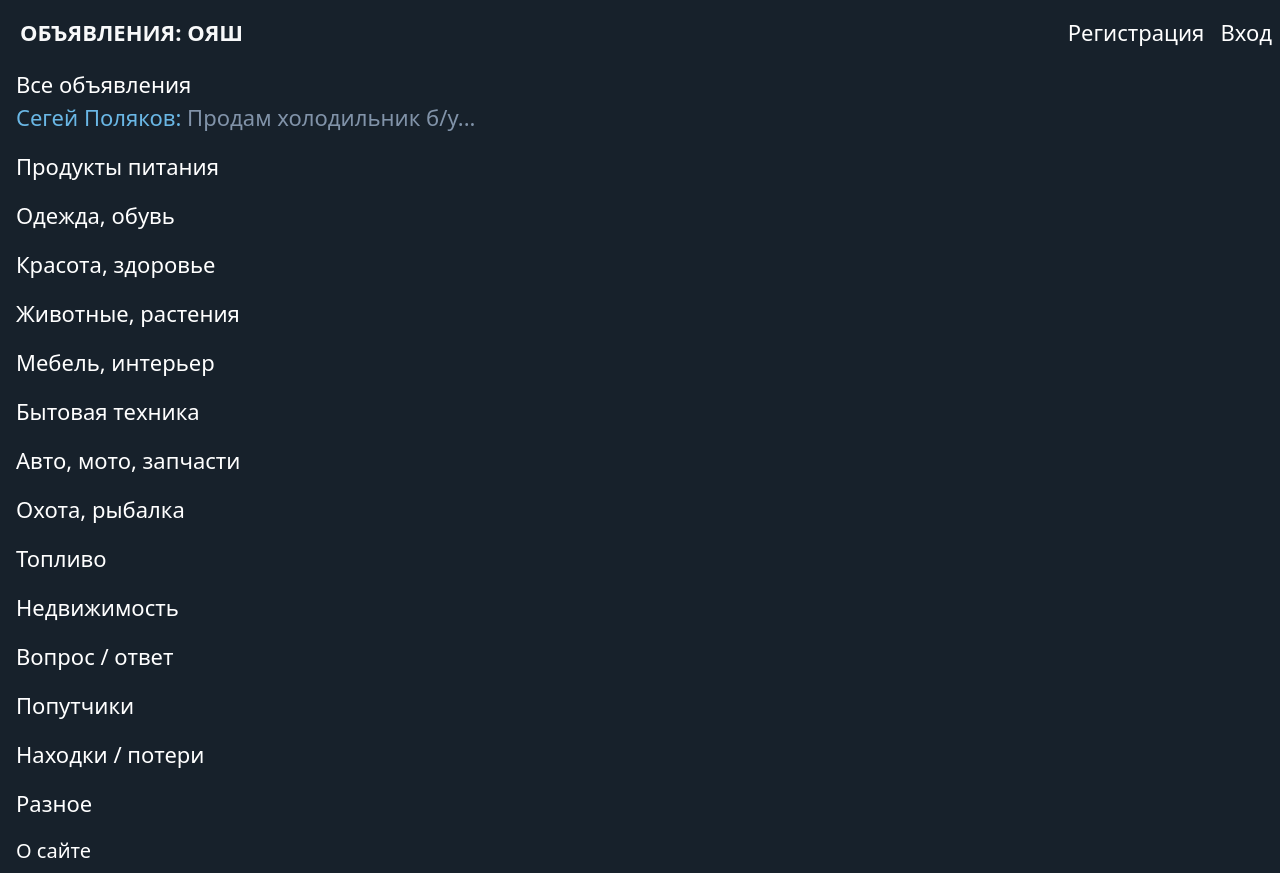
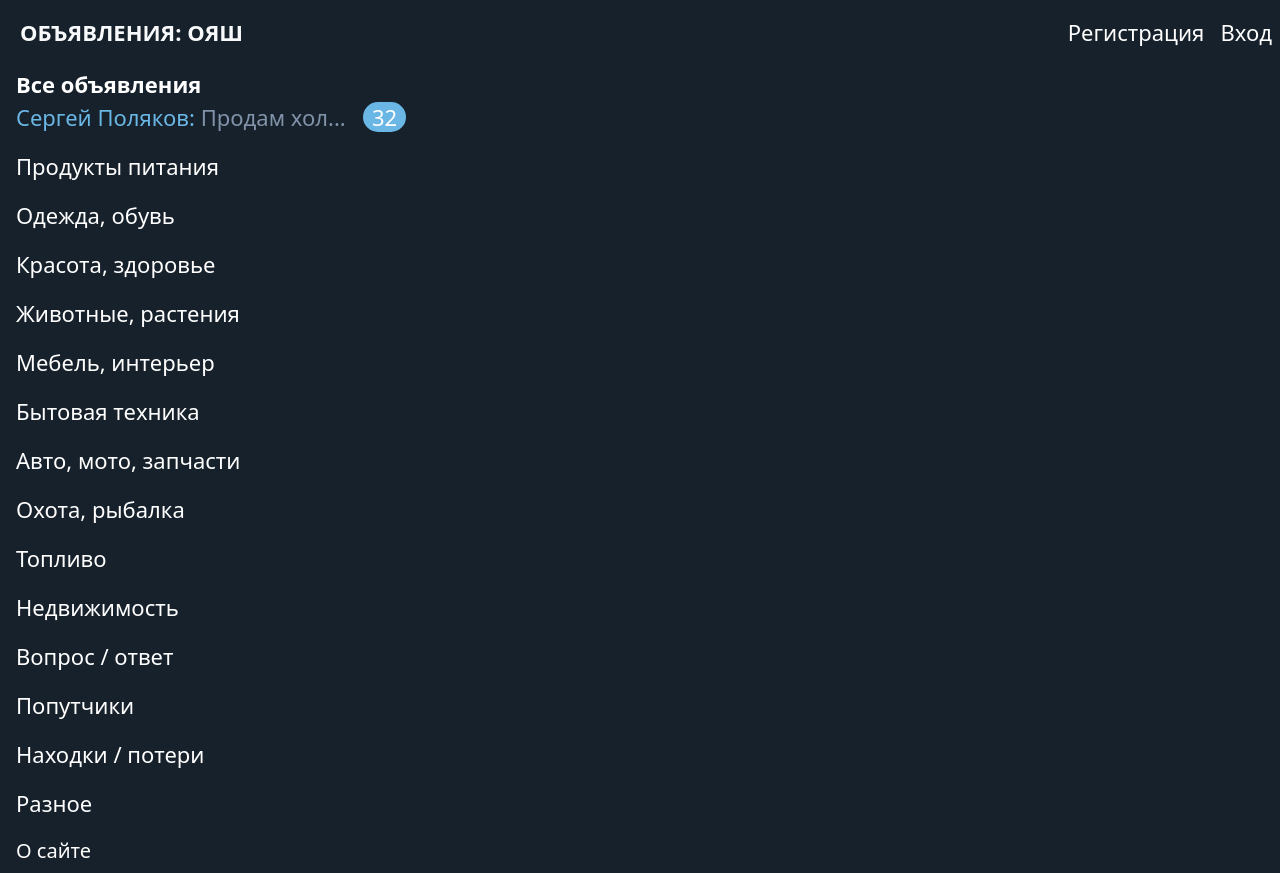
Before and after one commit to inteldyne/bboard, a Django app: page /menu in a window 1280 px wide. Shown: the top 873 px of the page. Run offline with Django 5.2, Linux system fonts and the light colour scheme; data comes from the database, SQL or seed files in the repository; some libraries are stand-ins or nearby versions.

Commit message:
Added counter in main menu

```diff
--- a/main/static/main/css/style.min.css
+++ b/main/static/main/css/style.min.css
@@ -1 +1 @@
-body{background-color:#0e1621}#content{margin-top:60px!important}.nav{padding-right:0}.nav-link{font-size:22px}.nav,.navbar{background-color:#17212b}.active{background-color:#2b5279}.navbar-brand{padding-left:20px;font-size:22px}a.nav-link,h2{color:#fff}.card,a.nav-link:hover{color:#fff;background-color:#212b35}img.main-image{width:300px}img.additional-image{width:180px}.card{border:0;background-color:#182633}.card h3.card-title a{text-decoration:none}.shortcut{color:#8193a9}.user{color:#6ab7e5}
+body{background-color:#0e1621}#content{margin-top:60px!important}.nav{padding-right:0}.nav-link{font-size:22px}.nav,.navbar{background-color:#17212b}.active{background-color:#2b5279}.navbar-brand{padding-left:20px;font-size:22px}a.nav-link,h2{color:#fff}.card,a.nav-link:hover{color:#fff;background-color:#212b35}img.main-image{width:300px}img.additional-image{width:180px}.card{border:0;background-color:#182633}.card h3.card-title a{text-decoration:none}.shortcut{color:#8193a9}.user{color:#6ab7e5}.counter{background-color:#6ab7e5;color:#fff;padding:0 9px;border-radius:15px}
--- a/main/static/main/css/style.scss
+++ b/main/static/main/css/style.scss
@@ -70,3 +70,10 @@ h2 {
 .user {
   color: #6ab7e5;
 }
+
+.counter {
+  background-color: #6ab7e5;
+  color: #ffffff;
+  padding: 0 9px;
+  border-radius: 15px;
+}
--- a/main/templates/layouts/basic.html
+++ b/main/templates/layouts/basic.html
@@ -64,9 +64,9 @@
 <div class="row" id="content">
     {% if request.path == "/menu" %}
         <nav class="nav flex-column pr-0">
-            <a class="nav-link" href="{% url 'main:index' %}">Все объявления<br>
-                <span class="user">Сегей Поляков: </span>
-            <span class="shortcut">Продам холодильник б/у...</span>
+            <a class="nav-link" href="{% url 'main:index' %}"><strong>Все объявления</strong><br>
+                <span class="user">Сергей Поляков: </span>
+            <span class="shortcut">Продам хол...&nbsp;&nbsp;&nbsp;</span><span class="counter">32</span>
             </a>
             {% for rubric in rubrics %}
                 <a class="nav-link" href="{% url 'main:rubric_bbs' pk=rubric.pk %}">{{ rubric.name }}</a>
```
Also changed, not shown: main/static/main/css/style.css (+7 -0 lines), 1 other file.
